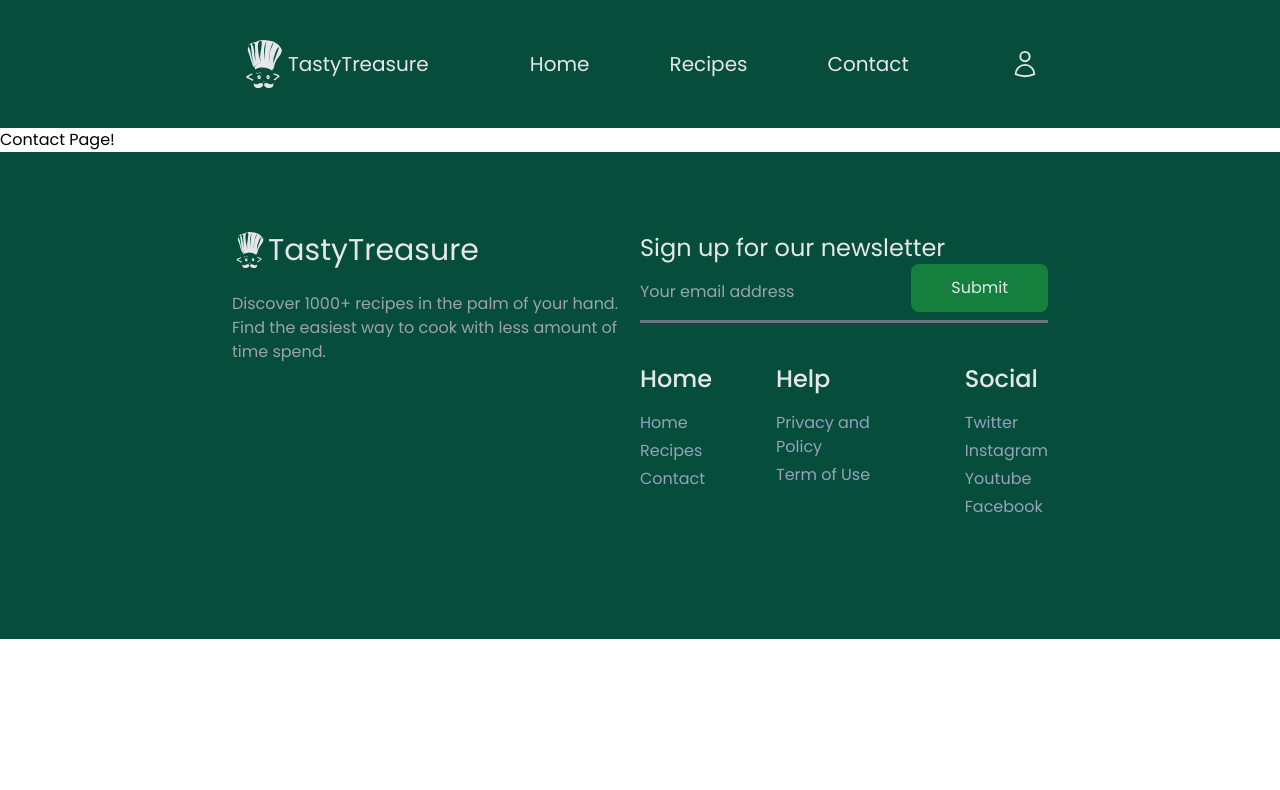
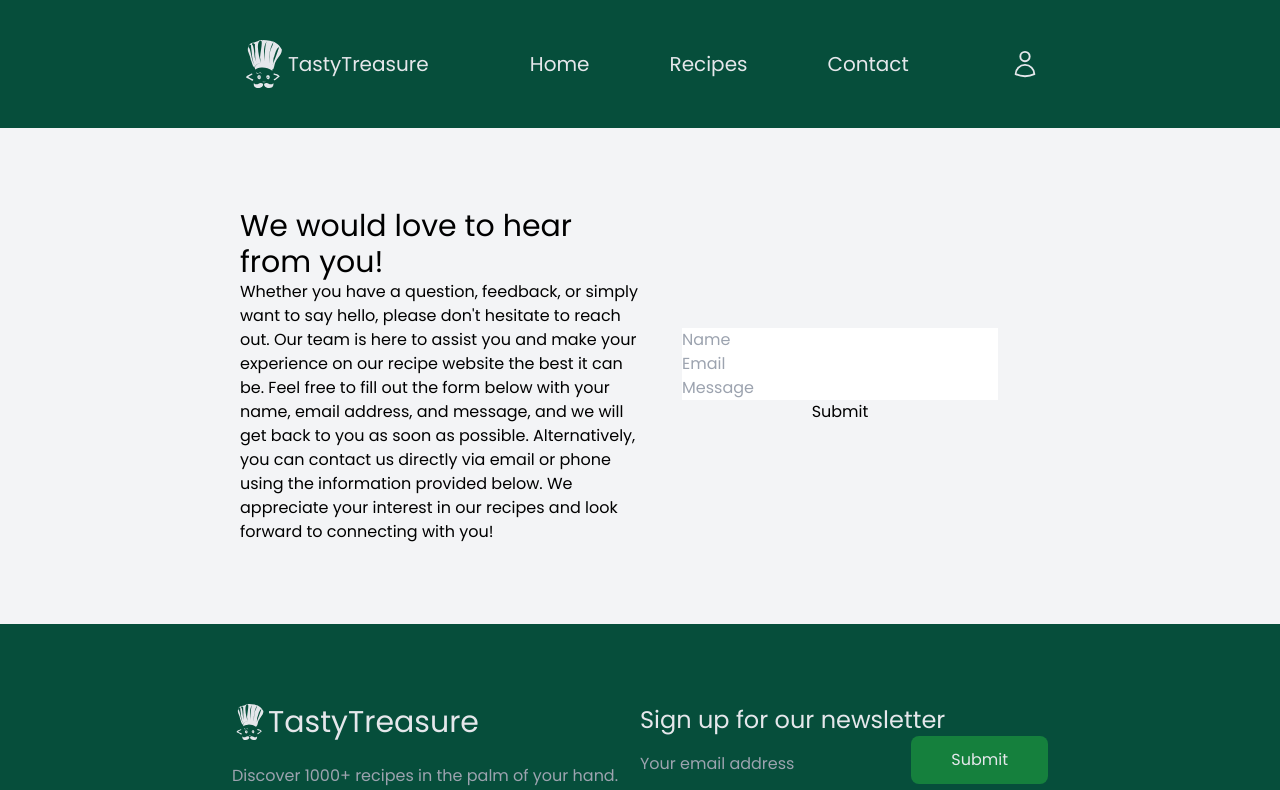
Before and after one commit to Dvin12/tasty-treasure, a React (Vite) app: page /contact in a window 1280 px wide. Shown: the top 790 px of the page. Built offline with nearby package versions, Linux system fonts and the light colour scheme; no server answers.

Commit message:
started working on the contact page

```diff
--- a/src/pages/Contact.jsx
+++ b/src/pages/Contact.jsx
@@ -1,5 +1,30 @@
 function Contact() {
-  return <div>Contact Page!</div>;
+  return (
+    <section className="bg-gray-100 h-fit">
+      <div className="grid grid-cols-2 items-center justify-items-center mx-60 py-20">
+        <div>
+          <h4 className="text-3xl">We would love to hear from you! </h4>
+          <p>
+            Whether you have a question, feedback, or simply want to say hello,
+            please don't hesitate to reach out. Our team is here to assist you
+            and make your experience on our recipe website the best it can be.
+            Feel free to fill out the form below with your name, email address,
+            and message, and we will get back to you as soon as possible.
+            Alternatively, you can contact us directly via email or phone using
+            the information provided below. We appreciate your interest in our
+            recipes and look forward to connecting with you!
+          </p>
+        </div>
+
+        <form className="flex flex-col">
+          <input type="text" placeholder="Name" />
+          <input type="text" placeholder="Email" />
+          <input type="text" placeholder="Message" />
+          <button>Submit</button>
+        </form>
+      </div>
+    </section>
+  );
 }
 
 export default Contact;
```
